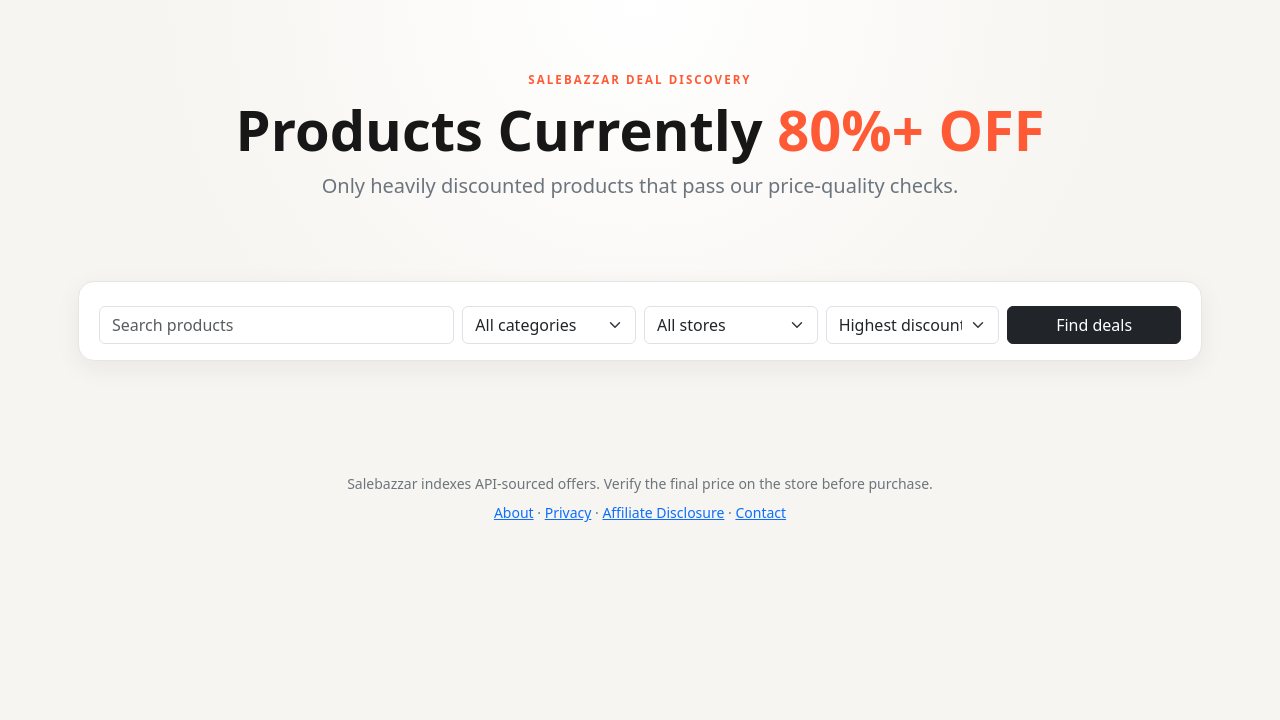
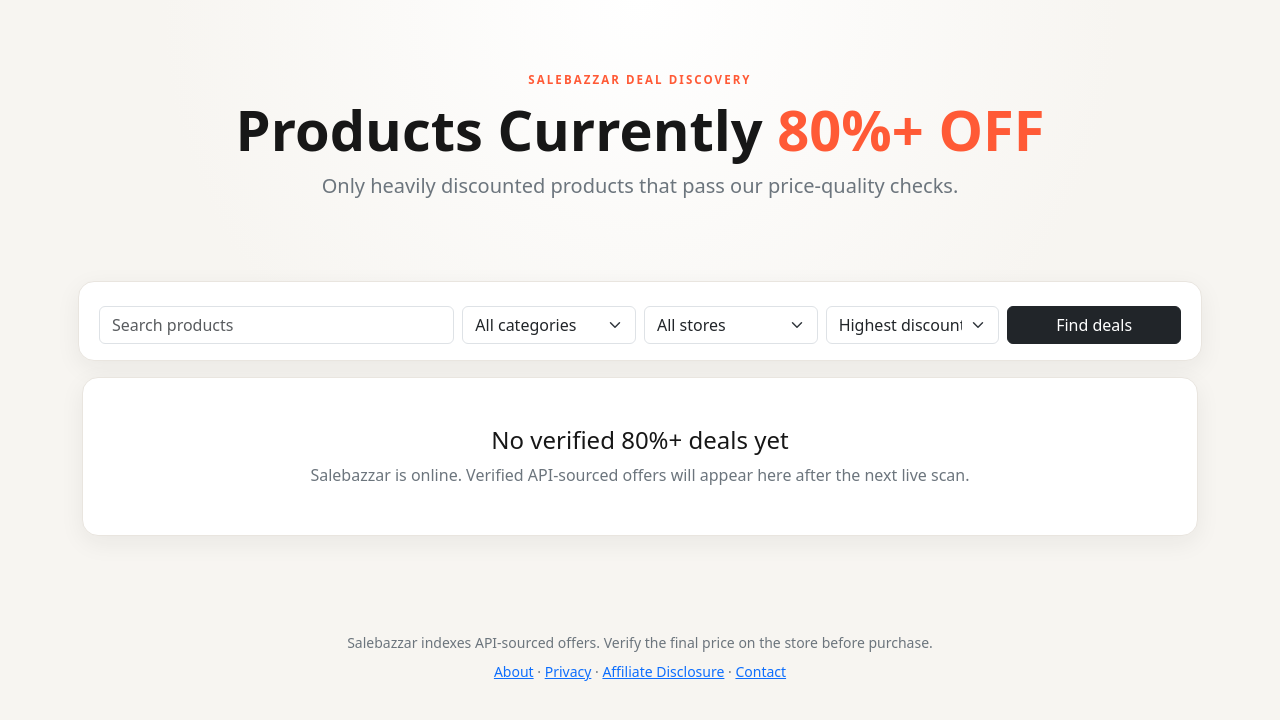
Before and after one commit to atulya405/salebazzar, a FastAPI app: page / in a window 1280 px wide. Shown: the part 57-777 px from the top of the page. Run offline with FastAPI, Linux system fonts and the light colour scheme.

Commit message:
Show public empty state before live scans

```diff
--- a/app/templates/index.html
+++ b/app/templates/index.html
@@ -57,8 +57,8 @@
     </section>
     {% endif %}
   {% endfor %}
-  {% if not groups %}
-    <div class="empty-state text-center p-5"><h2 class="h4">No verified 80%+ deals yet</h2><p class="text-secondary mb-0">Configure your API keys and run the first scheduled scan.</p></div>
+  {% if not product_count %}
+    <div class="empty-state text-center p-5"><h2 class="h4">No verified 80%+ deals yet</h2><p class="text-secondary mb-0">Salebazzar is online. Verified API-sourced offers will appear here after the next live scan.</p></div>
   {% endif %}
 </main>
 {% endblock %}
```
